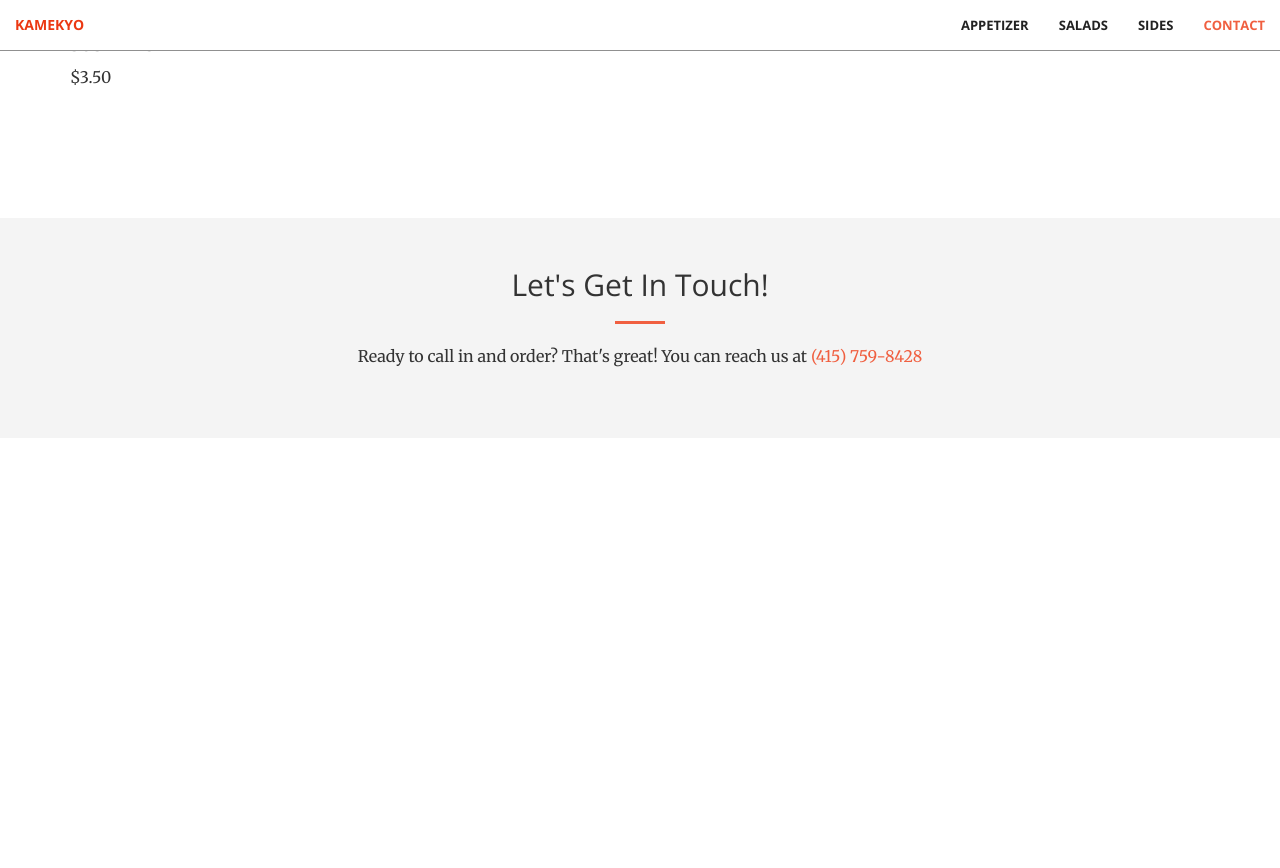
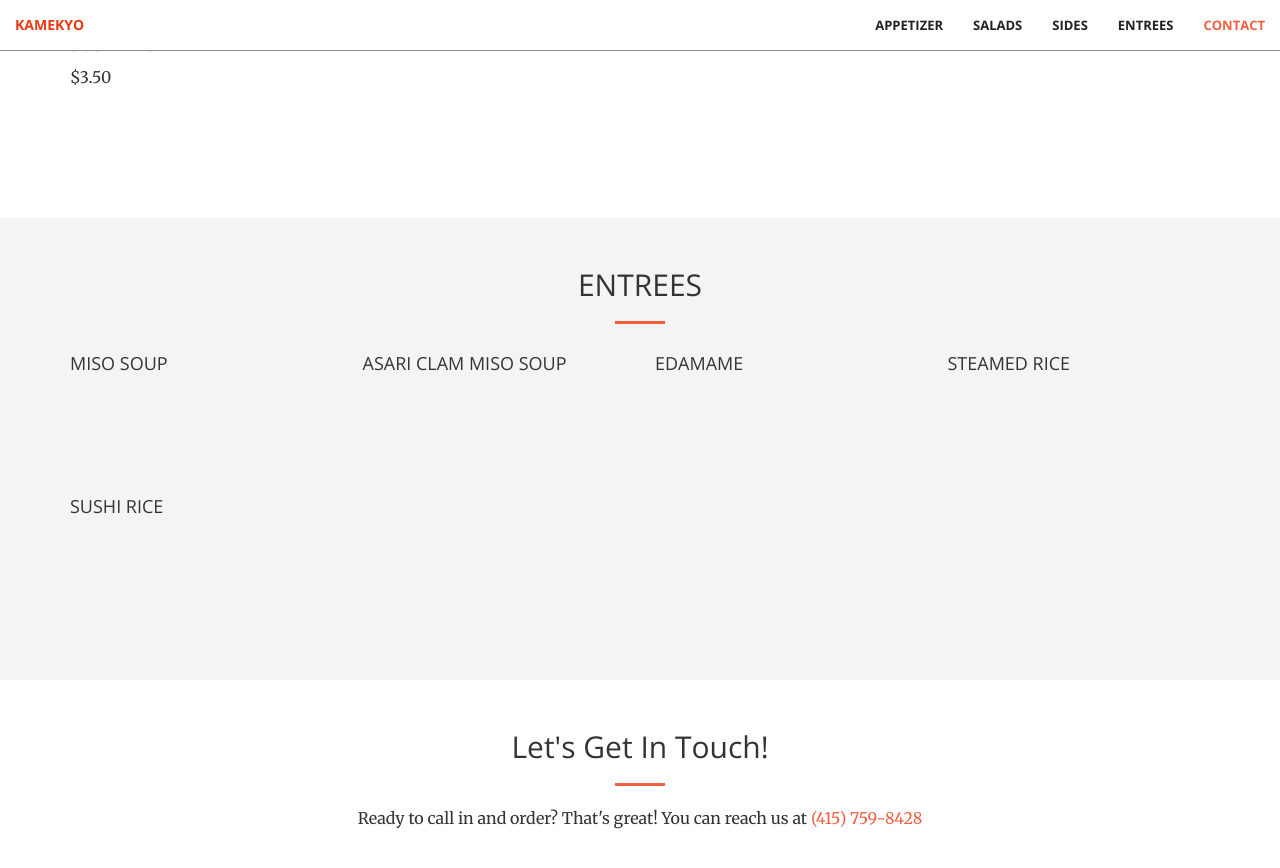
Before and after one commit to CyrusLiang/kamekyo, a Jekyll site: the page built from index.html, in a window 1280 px wide and 900 px high, scrolled down 2497 px. Shown: the top 868 px of the window. Built offline with Jekyll 4.4.1, drawn with Linux system fonts in a browser that asks for light colours; before the commit the page ends 2935 px from its top, so only the background shows below that.

Commit message:
Create entrees.html

```diff
--- /dev/null
+++ b/_includes/entrees.html
@@ -0,0 +1,44 @@
+<section class="menu" id="entrees">
+    <div class="container">
+        <div class="row">
+            <div class="col-lg-12 text-center">
+                <h2 class="section-heading">Entrees</h2>
+                <hr class="primary">
+            </div>
+        </div>
+    </div>
+    <div class="container">
+        <div class="row">
+            <div class="col-lg-3 col-sm-6">
+                <div class="food-box">
+                    <h4>Miso Soup</h4>
+                    <p id="miso"></p>
+                </div>
+            </div>
+            <div class="col-lg-3 col-sm-6">
+                <div class="food-box">
+                    <h4>Asari Clam Miso Soup</h4>
+                    <p id="asari"></p>
+                </div>
+            </div>
+            <div class="col-lg-3 col-sm-6">
+                <div class="food-box">
+                    <h4>Edamame</h4>
+                    <p id="eda"></p>
+                </div>
+            </div>
+            <div class="col-lg-3 col-sm-6">
+                <div class="food-box">
+                    <h4>Steamed Rice</h4>
+                    <p id="rice"></p>
+                </div>
+            </div>
+            <div class="col-lg-3 col-sm-6">
+                <div class="food-box">
+                    <h4>Sushi Rice</h4>
+                    <p id="srice"></p>
+                </div>
+            </div>
+        </div>
+    </div>
+</section>
--- a/_includes/nav.html
+++ b/_includes/nav.html
@@ -34,6 +34,9 @@
                     <a class="page-scroll" href="#sides">Sides</a>
                 </li>
                 <li>
+                    <a class="page-scroll" href="#entrees">Entrees</a>
+                </li>
+                <li>
                     <a class="page-scroll" href="#contact">Contact</a>
                 </li>
             </ul>
--- a/_layouts/front.html
+++ b/_layouts/front.html
@@ -13,6 +13,7 @@
   {% include appetizers.html %}
   {% include salads.html %}
   {% include sides.html %}
+  {% include entrees.html %}
   {% include contact.html %}
   {% include scripts.html %}
 </body>
```
